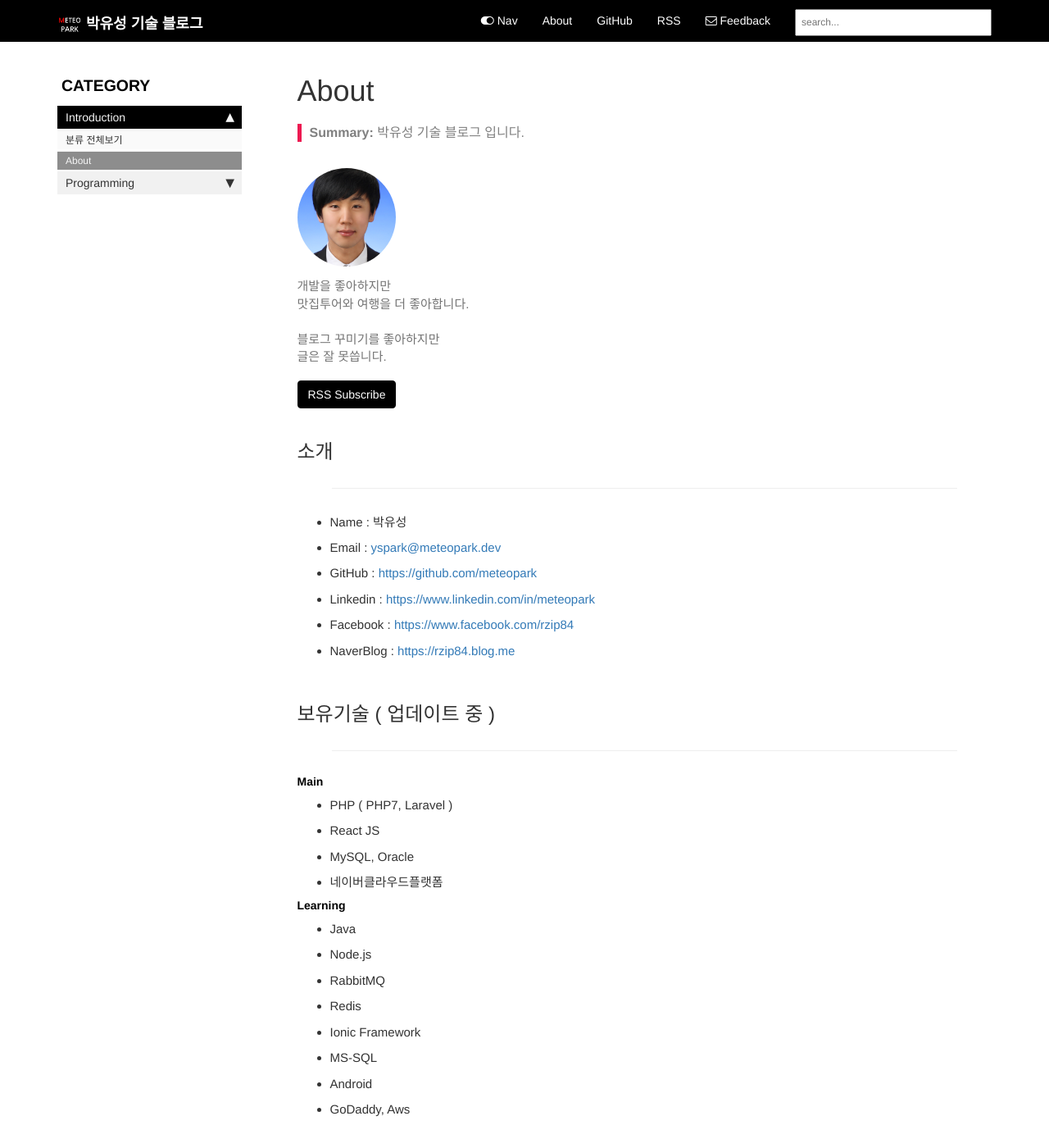
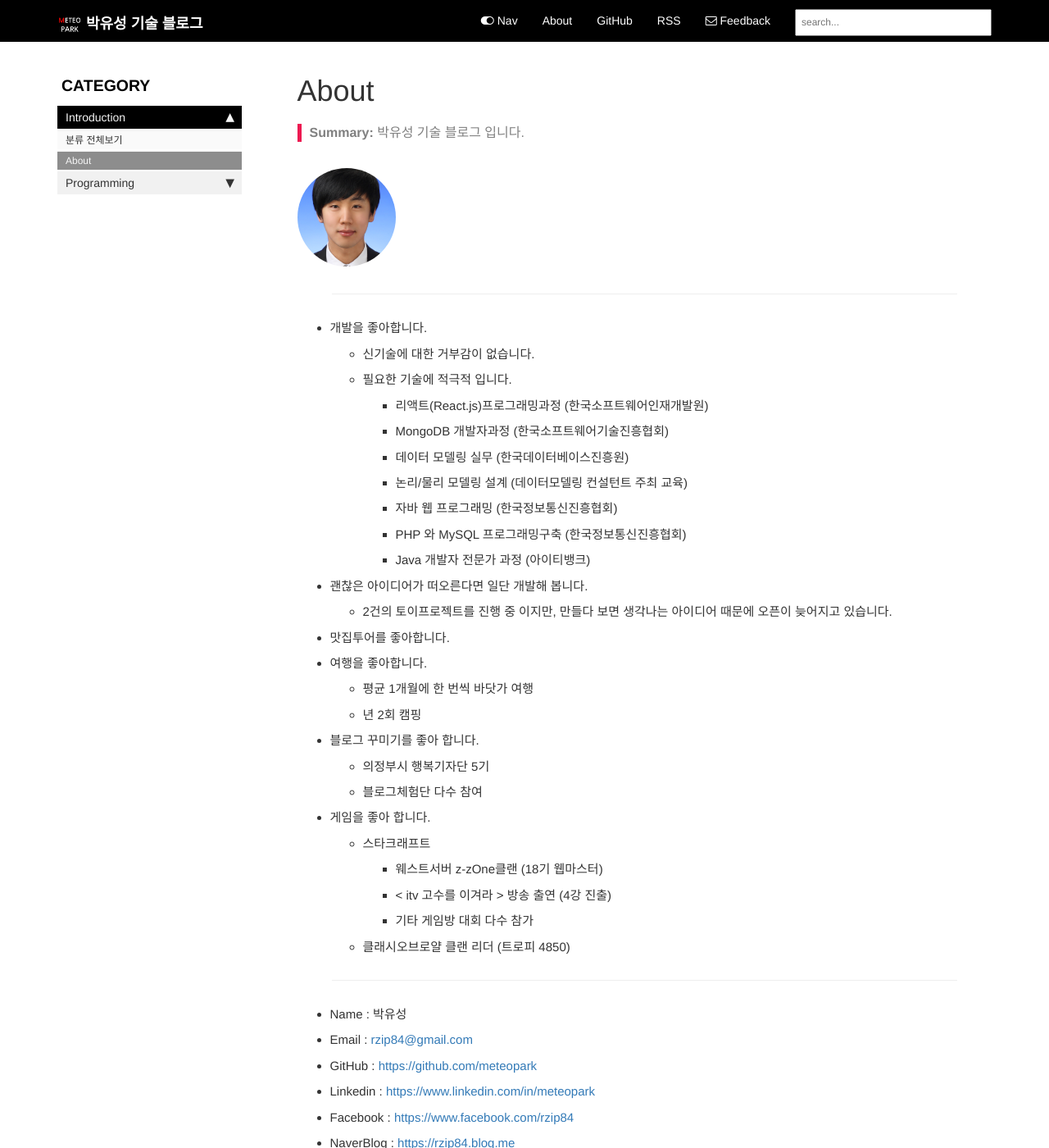
Before and after one commit to meteorpark/meteopark.github.io, a Jekyll site: the page built from pages/about/about.md, in a window 1280 px wide and 1400 px high. Shown: the whole window at 82% size. Built offline with Jekyll 4.4.1, drawn with Linux system fonts in a browser that asks for light colours; nearby versions of some CDN libraries; comment, search, counter and statistics services are not loaded; some of the changed text lies outside the part shown.

Commit message:
소개 수정

```diff
--- a/pages/about/about.md
+++ b/pages/about/about.md
@@ -7,55 +7,82 @@ summary: 박유성 기술 블로그 입니다.
 toc: false
 date: 2018-03-28 00:00:00
 ---
+ <img src="images/profile/itsme.png" style="width:120px; height:120px; object-fit:cover; border-radius: 50%;" /><br/>
+<hr />
+- 개발을 좋아합니다.
+    - 신기술에 대한 거부감이 없습니다.
+    - 필요한 기술에 적극적 입니다.
+        - 리액트(React.js)프로그래밍과정 (한국소프트웨어인재개발원)
+        - MongoDB 개발자과정 (한국소프트웨어기술진흥협회)
+        - 데이터 모델링 실무 (한국데이터베이스진흥원)
+        - 논리/물리 모델링 설계 (데이터모델링 컨설턴트 주최 교육)
+        - 자바 웹 프로그래밍 (한국정보통신진흥협회)
+        - PHP 와 MySQL 프로그래밍구축 (한국정보통신진흥협회)
+        - Java 개발자 전문가 과정 (아이티뱅크)
 
+- 괜찮은 아이디어가 떠오른다면 일단 개발해 봅니다.
+    - 2건의 토이프로젝트를 진행 중 이지만, 만들다 보면 생각나는 아이디어 때문에 오픈이 늦어지고 있습니다.
 
-<img src="images/profile/itsme.png" style="width:120px; height:120px; object-fit:cover; border-radius: 50%;" />
-<p style="color:#747474">
-개발을 좋아하지만<br>맛집투어와 여행을 더 좋아합니다.<br><br>
-블로그 꾸미기를 좋아하지만<br>글은 잘 못씁니다.
-</p>
-<p><a href="feed.xml" class="btn btn-primary navbar-btn cursorNorm" role="button">RSS Subscribe{{tag}}</a></p>
-## 소개
+- 맛집투어를 좋아합니다.
+
+- 여행을 좋아합니다.
+    - 평균 1개월에 한 번씩 바닷가 여행
+    - 년 2회 캠핑
+
+- 블로그 꾸미기를 좋아 합니다.
+    - 의정부시 행복기자단 5기
+    - 블로그체험단 다수 참여
+
+- 게임을 좋아 합니다.
+    - 스타크래프트
+        - 웨스트서버 z-zOne클랜 (18기 웹마스터)
+        - < itv 고수를 이겨라 > 방송 출연 (4강 진출)
+        - 기타 게임방 대회 다수 참가
+    - 클래시오브로얄 클랜 리더 (트로피 4850)
+
 <hr />
-- Name : 박유성<br>
-- Email : <a href="mailto:yspark@meteopark.dev">yspark@meteopark.dev</a>
+- Name : 박유성
+- Email : <a href="mailto:rzip84@gmail.com">rzip84@gmail.com</a>
 - GitHub : [https://github.com/meteopark](https://github.com/meteopark)
 - Linkedin : [https://www.linkedin.com/in/meteopark](https://www.linkedin.com/in/meteopark)
 - Facebook : [https://www.facebook.com/rzip84](https://www.facebook.com/rzip84)
 - NaverBlog : [https://rzip84.blog.me](https://rzip84.blog.me)
-<br><br>
 
-## 보유기술 ( 업데이트 중 )
 <hr />
-<h5 style="font-weight:bold;font-style:normal;color:#000000">Main</h5>
-- PHP ( PHP7, Laravel )
-- React JS
-- MySQL, Oracle
-- 네이버클라우드플랫폼
-<br>
-<h5 style="font-weight:bold;font-style:normal;color:#000000">Learning</h5>
-- Java
-- Node.js
-- RabbitMQ
-- Redis
-- Ionic Framework
-- MS-SQL
-- Android
-- GoDaddy, Aws
-<br><br>
+
+## 보유기술
+<hr />
+- 잘 다루는 기술
+    - PHP ( PHP7, Laravel )
+    - MySQL, Oracle
+    - 네이버클라우드플랫폼
+
+- 경험해 본 기술
+    - ReactJS
+    - MySQL, Oracle
+    - Java
+    - Node.js
+    - RabbitMQ
+    - Redis
+    - Ionic Framework
+    - MS-SQL
+    - Android
+    - GoDaddy, Aws
+
+<hr />
+
 
 ## 프로젝트 ( 업데이트 중 )
 <hr />
-- Project A
+- Toy Project A
     - 소개 : -
     - 기술 : Laravel, ReactJS, Apollo, Graphql
 
-- Project B
-    - 소개 : OpenAPI를 활용한 공모전 참여 중
+- Toy Project B
+    - 소개 : -
     - 기술 : Laravel5, ReactJS
 
 
-<br><br>
 <hr />
 
 {% include links.html %}
```
